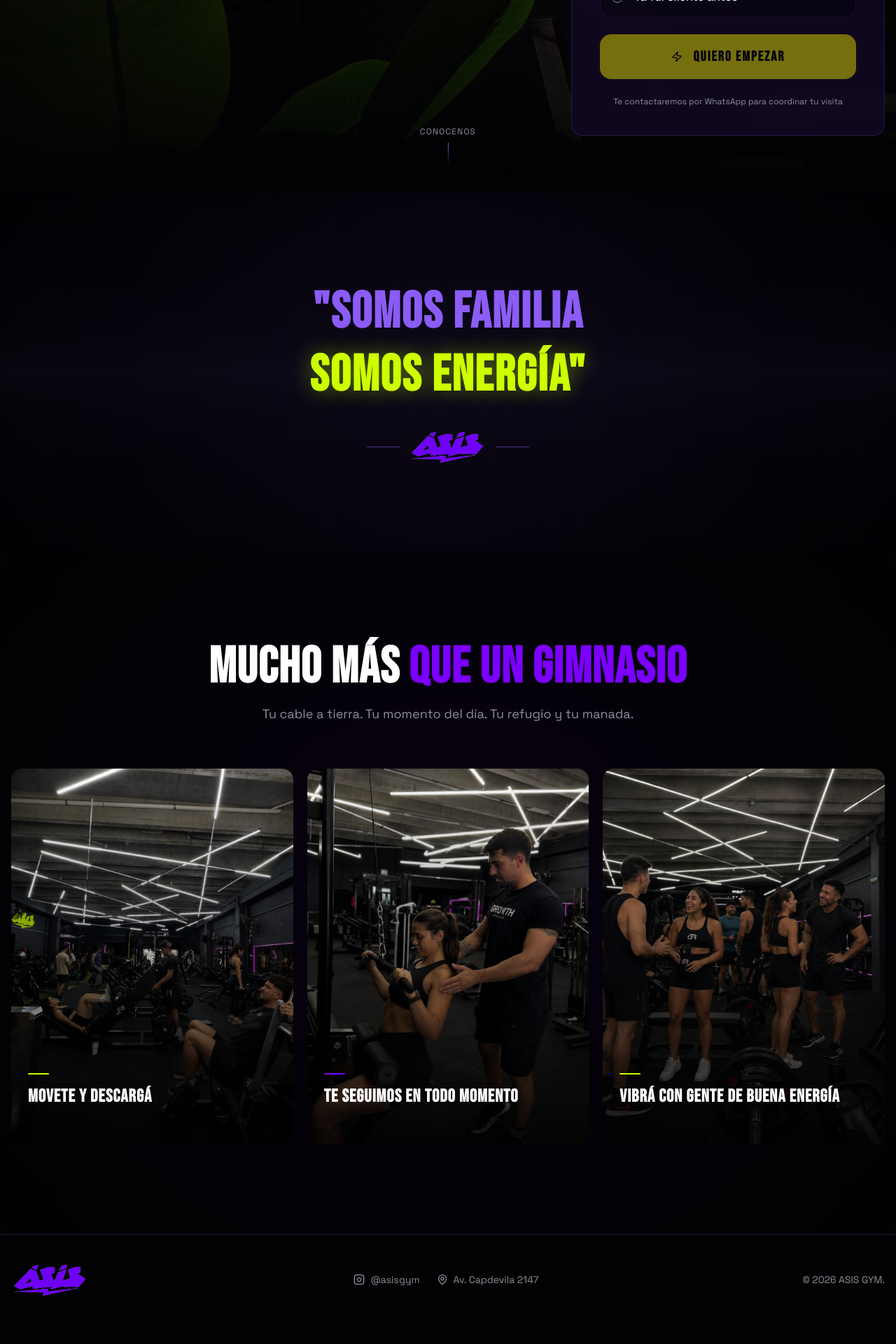
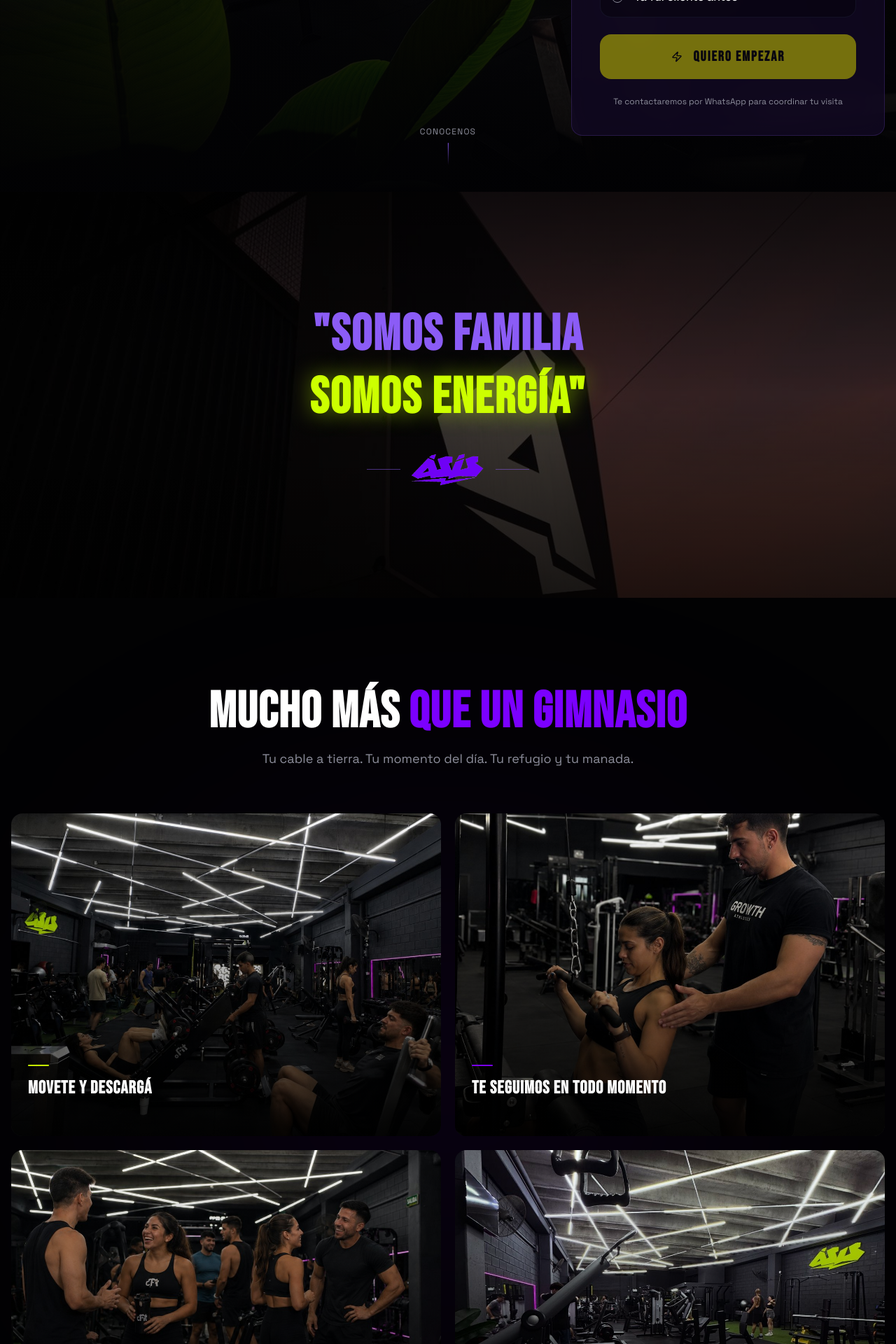
Before and after one commit to gfccorrea1-bit/asis-gym, a Next.js app: page / in a window 1280 px wide. Shown: the part 880-2800 px from the top of the page at 70% size. Before the commit the page ends 2772 px from the top, so only its background shows below. Built offline with nearby package versions, Linux system fonts and the light colour scheme.

Commit message:
foto atardecer en quote, 4ta card sala

```diff
--- a/app/page.tsx
+++ b/app/page.tsx
@@ -2,7 +2,6 @@
 
 import { ProspectForm } from "@/components/prospect-form"
 import { ImageGallery } from "@/components/image-gallery"
-import { StatsSection } from "@/components/stats-section"
 import { AsisLogo } from "@/components/asis-logo"
 import { ScrollToTopButton } from "@/components/scroll-to-top-button"
 import { Instagram, MapPin } from "lucide-react"
@@ -31,24 +30,15 @@ export default function HomePage() {
         <div className="max-w-7xl mx-auto px-4 py-4 flex items-center justify-between">
           <div className="flex items-center gap-3">
             <AsisLogo className="w-32 h-14" />
-
           </div>
           <div className="flex items-center gap-4">
-            <a
-              href="https://www.instagram.com/asisgym"
-              target="_blank"
-              rel="noopener noreferrer"
-              className="flex items-center gap-2 text-muted-foreground hover:text-[#8B5CF6] transition-colors"
-            >
+            <a href="https://www.instagram.com/asisgym" target="_blank" rel="noopener noreferrer"
+              className="flex items-center gap-2 text-muted-foreground hover:text-[#8B5CF6] transition-colors">
               <Instagram className="w-5 h-5" />
               <span className="text-sm hidden sm:inline">@asisgym</span>
             </a>
-            <a
-              href="https://maps.google.com/?q=Av.Capdevila+2147"
-              target="_blank"
-              rel="noopener noreferrer"
-              className="flex items-center gap-2 text-muted-foreground hover:text-[#CCFF00] transition-colors"
-            >
+            <a href="https://maps.google.com/?q=Av.Capdevila+2147" target="_blank" rel="noopener noreferrer"
+              className="flex items-center gap-2 text-muted-foreground hover:text-[#CCFF00] transition-colors">
               <MapPin className="w-5 h-5" />
               <span className="text-sm hidden md:inline">Av. Capdevila 2147</span>
             </a>
@@ -59,16 +49,12 @@ export default function HomePage() {
       {/* Hero Section */}
       <section className="relative min-h-screen flex items-center justify-center overflow-hidden pt-20">
         <div className="absolute inset-0 z-0">
-          <img
-            src="/images/hero-bg.jpg"
-            alt="ÁSIS Gym"
+          <img src="/images/hero-bg.jpg" alt="ÁSIS Gym"
             className="absolute inset-0 w-full h-full object-cover opacity-60"
-            style={{ objectPosition: "center 30%" }}
-          />
+            style={{ objectPosition: "center 30%" }} />
           <div className="absolute inset-0 bg-gradient-to-b from-background/60 via-background/40 to-background" />
           <div className="absolute inset-0 bg-gradient-to-r from-background/80 via-transparent to-background/40" />
         </div>
-
         <div className="absolute top-1/4 -left-48 w-96 h-96 bg-[#8B5CF6]/25 rounded-full blur-[150px] animate-pulse" />
         <div className="absolute bottom-1/3 -right-48 w-80 h-80 bg-[#CCFF00]/15 rounded-full blur-[120px] animate-pulse" style={{ animationDelay: '1s' }} />
 
@@ -77,26 +63,17 @@ export default function HomePage() {
             <div className="text-center lg:text-left">
               <div className="inline-flex items-center gap-2 px-4 py-2 rounded-full bg-[#8B5CF6]/10 border border-[#8B5CF6]/30 mb-8">
                 <span className="w-2 h-2 rounded-full bg-[#CCFF00] animate-pulse" />
-                <span className="text-sm font-semibold text-[#CCFF00] uppercase tracking-wider">
-                  DESCUBRÍ TU ENERGÍA
-                </span>
+                <span className="text-sm font-semibold text-[#CCFF00] uppercase tracking-wider">DESCUBRÍ TU ENERGÍA</span>
               </div>
-
-              <h1
-                className="text-5xl sm:text-6xl md:text-7xl lg:text-8xl font-bold leading-[0.9] mb-6 uppercase"
-                style={{ fontFamily: 'var(--font-bebas)', letterSpacing: '0.02em' }}
-              >
-                <span className="text-foreground">SENTIRTE</span>
-                <br />
-                <span className="text-[#CCFF00]" style={{ textShadow: '0 0 30px rgba(200,255,0,0.4)' }}>MEJOR QUE NUNCA</span>
-                <br />
+              <h1 className="text-5xl sm:text-6xl md:text-7xl lg:text-8xl font-bold leading-[0.9] mb-6 uppercase"
+                style={{ fontFamily: 'var(--font-bebas)', letterSpacing: '0.02em' }}>
+                <span className="text-foreground">SENTIRTE</span><br />
+                <span className="text-[#CCFF00]" style={{ textShadow: '0 0 30px rgba(200,255,0,0.4)' }}>MEJOR QUE NUNCA</span><br />
                 <span className="text-[#8B5CF6]">DEPENDE DE VOS</span>
               </h1>
-
               <p className="text-base md:text-lg text-muted-foreground max-w-md mx-auto lg:mx-0 mb-8 leading-relaxed">
                 Dejanos tus datos y te contactamos por WhatsApp. <span className="text-white font-semibold">Sin vueltas.</span>
               </p>
-
               <div className="flex flex-wrap justify-center lg:justify-start gap-6 md:gap-10">
                 <div className="text-center">
                   <div className="text-4xl md:text-5xl font-bold text-[#CCFF00]" style={{ fontFamily: 'var(--font-bebas)' }}>+6000</div>
@@ -112,7 +89,6 @@ export default function HomePage() {
                 </div>
               </div>
             </div>
-
             <div className="w-full max-w-md mx-auto lg:mx-0 lg:ml-auto">
               <ProspectForm />
             </div>
@@ -125,18 +101,28 @@ export default function HomePage() {
         </div>
       </section>
 
-      {/* Motivational Quote */}
-      <section className="relative py-20 md:py-32 overflow-hidden">
-        <div className="absolute inset-0 bg-gradient-to-b from-background via-[#8B5CF6]/5 to-background" />
-        <div className="absolute top-1/2 left-1/2 -translate-x-1/2 -translate-y-1/2 w-[600px] h-[600px] bg-[#8B5CF6]/10 rounded-full blur-[200px]" />
+      {/* Motivational Quote — con foto del atardecer de fondo */}
+      <section className="relative py-28 md:py-40 overflow-hidden">
+        {/* Foto atardecer */}
+        <img
+          src="/images/quote-bg.jpg"
+          alt=""
+          className="absolute inset-0 w-full h-full object-cover"
+          style={{ objectPosition: "center 40%" }}
+        />
+        {/* Overlay oscuro para que el texto se lea bien */}
+        <div className="absolute inset-0 bg-black/70" />
+        {/* Glow violeta sutil */}
+        <div className="absolute inset-0 bg-gradient-to-t from-black/60 via-transparent to-black/60" />
+
         <div className="relative z-10 max-w-4xl mx-auto px-4 text-center">
           <p
-            className="text-4xl sm:text-5xl md:text-6xl lg:text-7xl font-bold uppercase leading-tight text-foreground"
+            className="text-4xl sm:text-5xl md:text-6xl lg:text-7xl font-bold uppercase leading-tight"
             style={{ fontFamily: 'var(--font-bebas)', letterSpacing: '0.03em' }}
           >
             <span className="text-[#8B5CF6]">{'"'}SOMOS FAMILIA</span>
             <br />
-            <span className="text-[#CCFF00]" style={{ textShadow: '0 0 30px rgba(200,255,0,0.4)' }}>SOMOS ENERGÍA{'"'}</span>
+            <span className="text-[#CCFF00]" style={{ textShadow: '0 0 30px rgba(200,255,0,0.5)' }}>SOMOS ENERGÍA{'"'}</span>
           </p>
           <div className="mt-8 flex items-center justify-center gap-3">
             <div className="h-px w-12 bg-[#8B5CF6]/50" />
@@ -152,15 +138,14 @@ export default function HomePage() {
       <footer className="relative py-10 border-t border-[#8B5CF6]/20">
         <div className="max-w-7xl mx-auto px-4">
           <div className="flex flex-col md:flex-row items-center justify-between gap-6">
-            <div className="flex items-center gap-3">
-              <AsisLogo className="w-28 h-12" />
-
-            </div>
+            <AsisLogo className="w-28 h-12" />
             <div className="flex items-center gap-6 text-sm text-muted-foreground">
-              <a href="https://www.instagram.com/asisgym" target="_blank" rel="noopener noreferrer" className="flex items-center gap-2 hover:text-[#8B5CF6] transition-colors">
+              <a href="https://www.instagram.com/asisgym" target="_blank" rel="noopener noreferrer"
+                className="flex items-center gap-2 hover:text-[#8B5CF6] transition-colors">
                 <Instagram className="w-4 h-4" />@asisgym
               </a>
-              <a href="https://maps.google.com/?q=Av.Capdevila+2147" target="_blank" rel="noopener noreferrer" className="flex items-center gap-2 hover:text-[#CCFF00] transition-colors">
+              <a href="https://maps.google.com/?q=Av.Capdevila+2147" target="_blank" rel="noopener noreferrer"
+                className="flex items-center gap-2 hover:text-[#CCFF00] transition-colors">
                 <MapPin className="w-4 h-4" />Av. Capdevila 2147
               </a>
             </div>
--- a/components/image-gallery.tsx
+++ b/components/image-gallery.tsx
@@ -6,16 +6,16 @@ import { useState } from "react"
 const cards = [
   {
     src: "/images/gallery-movete.jpg",
-    alt: "Hombre y mujer entrenando juntos en el gym",
+    alt: "Interior del gym con gente entrenando",
     title: "MOVETE Y DESCARGÁ",
-    desc: "Sentirse bien es tu elección",
+    desc: "Sentirse bien es tu elección.",
     accent: "#C8FF00",
   },
   {
     src: "/images/gallery-seguimos.jpg",
     alt: "Entrenadora guiando a una alumna con pesas",
     title: "TE SEGUIMOS EN TODO MOMENTO",
-    desc: "Nuestros profes te acompañan de verdad",
+    desc: "Nuestros profes te acompañan de verdad.",
     accent: "#7B00FF",
   },
   {
@@ -24,6 +24,13 @@ const cards = [
     title: "VIBRÁ CON GENTE DE BUENA ENERGÍA",
     desc: "El ambiente que te hace volver.",
     accent: "#C8FF00",
+  },
+  {
+    src: "/images/gallery-sala.jpg",
+    alt: "Sala completa del gym con equipamiento",
+    title: "SALA FULL EQUIPADA",
+    desc: "Todo lo que necesitás para entrenar como querés.",
+    accent: "#7B00FF",
   },
 ]
 
@@ -50,29 +57,26 @@ export function ImageGallery() {
           </p>
         </div>
 
-        {/* Cards — 3 columnas en desktop, 1 en mobile */}
-        <div className="grid grid-cols-1 md:grid-cols-3 gap-5">
+        {/* Cards — 2x2 en desktop, 1 columna en mobile */}
+        <div className="grid grid-cols-1 md:grid-cols-2 gap-5">
           {cards.map((card, i) => (
             <div
               key={i}
               className="relative overflow-hidden rounded-2xl cursor-pointer group"
-              style={{ aspectRatio: "3/4" }}
+              style={{ aspectRatio: "4/3" }}
               onMouseEnter={() => setHovered(i)}
               onMouseLeave={() => setHovered(null)}
             >
-              {/* Foto */}
               <Image
                 src={card.src}
                 alt={card.alt}
                 fill
                 className={`object-cover transition-transform duration-700 ${hovered === i ? "scale-110" : "scale-100"}`}
-                sizes="(max-width: 768px) 100vw, 33vw"
+                sizes="(max-width: 768px) 100vw, 50vw"
               />
 
-              {/* Overlay base siempre visible */}
               <div className="absolute inset-0 bg-gradient-to-t from-black/90 via-black/30 to-transparent" />
 
-              {/* Overlay de color al hover */}
               <div
                 className="absolute inset-0 transition-opacity duration-500"
                 style={{
@@ -81,7 +85,6 @@ export function ImageGallery() {
                 }}
               />
 
-              {/* Borde luminoso al hover */}
               <div
                 className="absolute inset-0 rounded-2xl border-2 transition-all duration-500"
                 style={{
@@ -90,9 +93,7 @@ export function ImageGallery() {
                 }}
               />
 
-              {/* Contenido inferior */}
               <div className="absolute bottom-0 left-0 right-0 p-6">
-                {/* Línea acento */}
                 <div
                   className="h-0.5 rounded-full mb-4 transition-all duration-500"
                   style={{
@@ -100,7 +101,6 @@ export function ImageGallery() {
                     width: hovered === i ? "60px" : "30px",
                   }}
                 />
-
                 <h3
                   className="text-white uppercase font-bold leading-tight mb-2"
                   style={{
@@ -111,7 +111,6 @@ export function ImageGallery() {
                 >
                   {card.title}
                 </h3>
-
                 <p
                   className="text-sm text-white/60 transition-all duration-500"
                   style={{
```
Also changed, not shown: public/images/gallery-sala.jpg (added), public/images/quote-bg.jpg (added).
